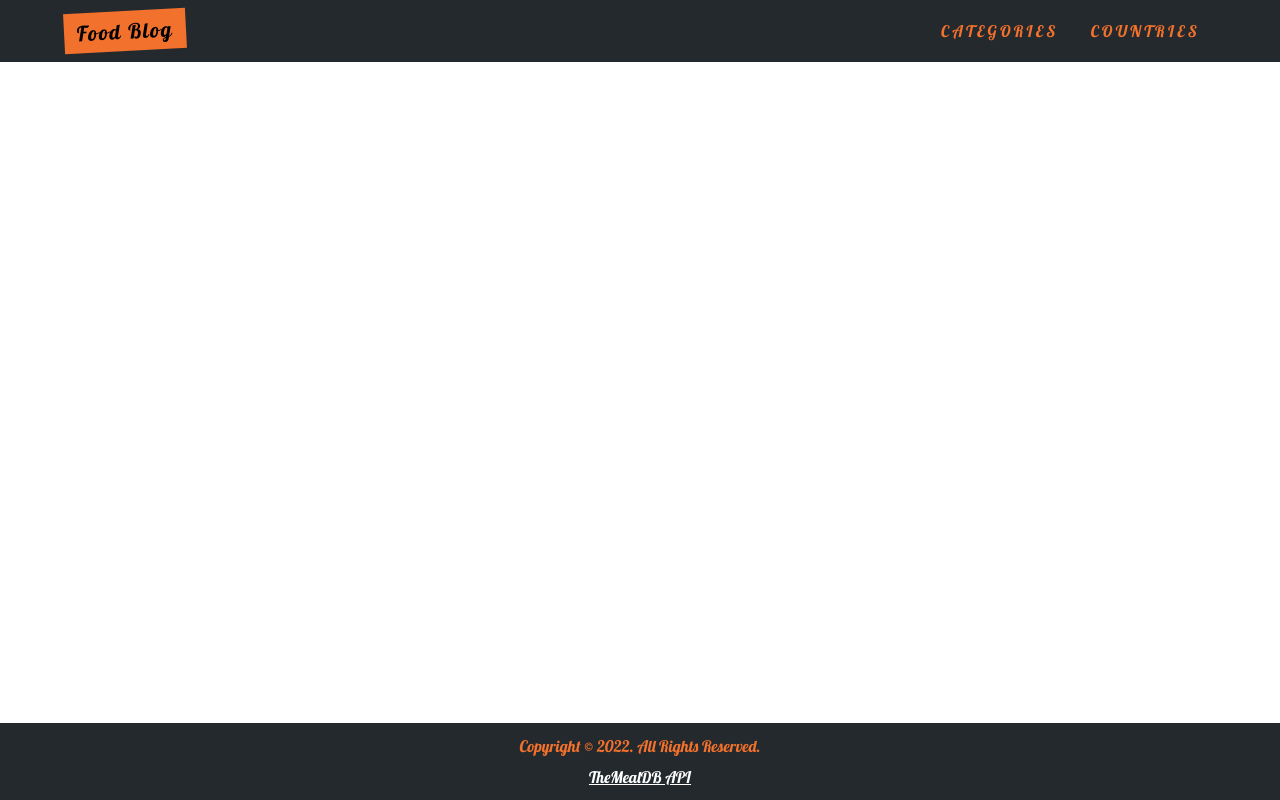
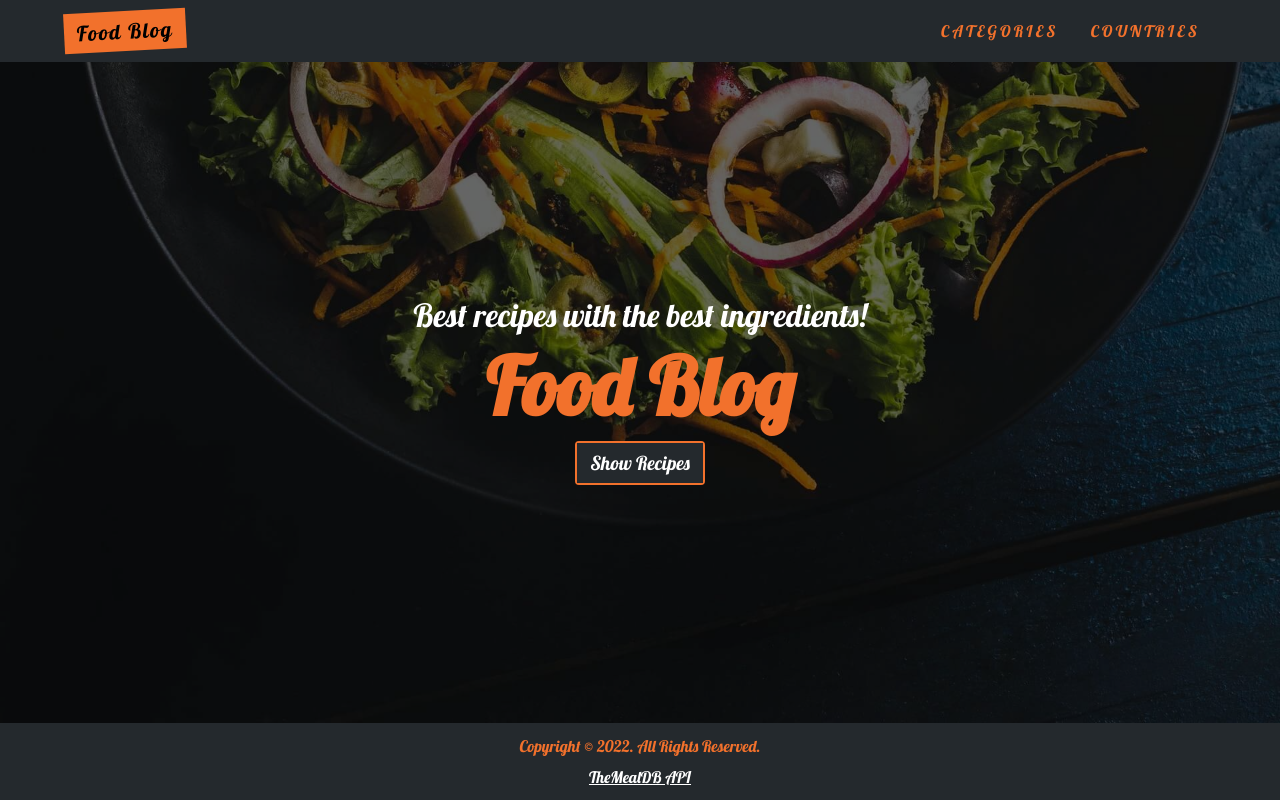
Before and after one commit to GeorgiosDoudouliakis/food-blog, an Angular app: page / in a window 1280 px wide. Built offline with nearby package versions, Linux system fonts and the light colour scheme.

Commit message:
feat: Home page layout and styling

```diff
--- a/src/app/app-routing.module.ts
+++ b/src/app/app-routing.module.ts
@@ -1,10 +1,17 @@
 import { NgModule } from '@angular/core';
-import { RouterModule, Routes } from '@angular/router';
+import { PreloadAllModules, RouterModule, Routes } from '@angular/router';
 
-const routes: Routes = [];
+const routes: Routes = [
+  {
+    path: '',
+    loadChildren: () => import('./modules/home/home.module').then(m => m.HomeModule)
+  }
+];
 
 @NgModule({
-  imports: [RouterModule.forRoot(routes)],
+  imports: [RouterModule.forRoot(routes, {
+    preloadingStrategy: PreloadAllModules
+  })],
   exports: [RouterModule]
 })
 export class AppRoutingModule { }
--- /dev/null
+++ b/src/app/modules/home/home.component.html
@@ -0,0 +1,10 @@
+<div class="hero">
+  <img src="/assets/images/hero.jpg" alt="">
+</div>
+<div class="intro">
+  <p>Best recipes with the best ingredients!</p>
+  <h1>Food Blog</h1>
+  <button>
+    <a href="">Show Recipes</a>
+  </button>
+</div>
--- /dev/null
+++ b/src/app/modules/home/home.component.scss
@@ -0,0 +1,68 @@
+@import 'src/assets/scss/variables';
+@import 'src/assets/scss/mixins';
+
+:host {
+    height: 100%;
+}
+
+.hero {
+    position: relative;
+    height: 100%;
+}
+
+img {
+    object-fit: cover;
+    object-position: bottom center;
+    width: 100%;
+    height: 100%;
+}
+
+.intro {
+    @include flex(column, nowrap, center, center);
+    position: absolute;
+    top: 71.98px;
+    left: 0;
+    width: 100%;
+    height: calc(100vh - 148.76px);
+    background-color: rgba(0,0,0,0.6);
+    p {
+        font-size: 2rem;
+        text-align: center;
+        margin-bottom: 2.5rem;
+        color: #fff;
+    }
+    h1 {
+        font-size: 3.5rem;
+        margin-bottom: 2.5rem;
+        color: $primary-color;
+        @media(min-width: 768px) {
+            font-size: 4rem;
+        }
+        @media(min-width: 1024px) {
+            font-size: 4.5rem;
+        }
+        @media(min-width: 1280px) {
+            font-size: 5rem;
+        }
+    }
+    @media(min-width: 768px) {
+        top: 62.39px;
+        height: calc(100vh - 139.17px);
+    }
+}
+
+button {
+    border: 2px solid $primary-color;
+    border-radius: 4px;
+    a {
+        font-size: 1.2rem;
+        padding: 0.3rem 0.8rem;
+        color: #fff;
+        background: $secondary-color;
+        transition: .4s ease-in-out;
+        &:hover {
+            background: $primary-color;
+            color: $secondary-color;
+        }
+    }
+}
--- /dev/null
+++ b/src/app/modules/home/home.component.ts
@@ -0,0 +1,15 @@
+import { Component, OnInit } from '@angular/core';
+
+@Component({
+  selector: 'app-home',
+  templateUrl: './home.component.html',
+  styleUrls: ['./home.component.scss']
+})
+export class HomeComponent implements OnInit {
+
+  constructor() { }
+
+  ngOnInit() {
+  }
+
+}
```
Also changed, not shown: src/app/modules/home/home.module.ts (added, +18 -0 lines), src/assets/images/hero.jpg (added), 1 other file (tests, documents, lock files or other folders).
